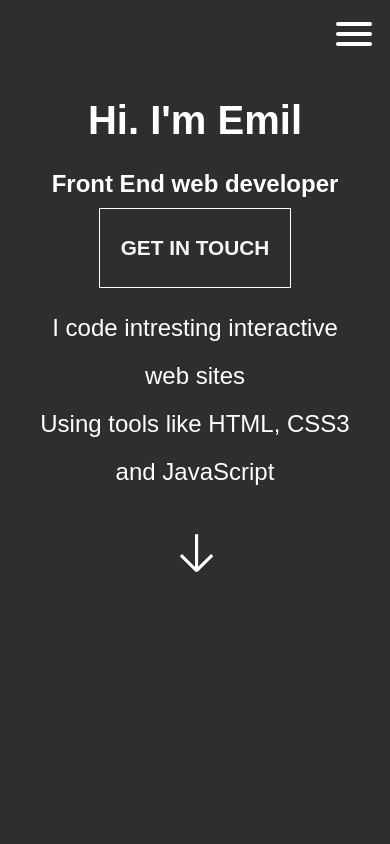
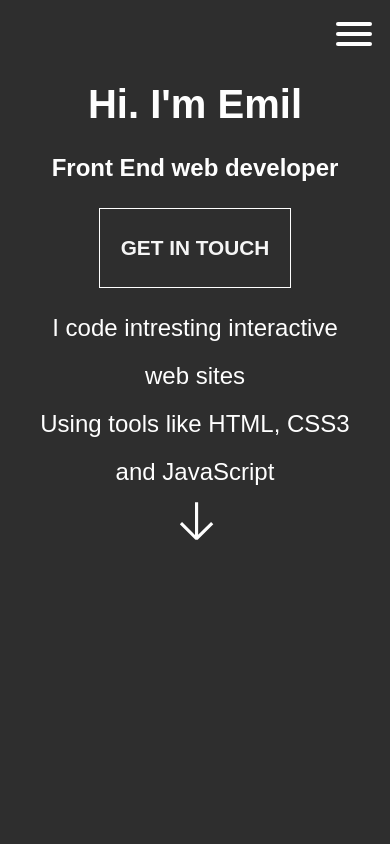
Before and after one commit to lipskij/website, a Next.js app: page / in a window 390 px wide. Shown: the top 844 px of the page. Built offline with nearby package versions, Linux system fonts and the light colour scheme.

Commit message:
feat: center project text in mobile

```diff
--- a/styles/Home.module.css
+++ b/styles/Home.module.css
@@ -79,12 +79,12 @@
 }
 
 .secondTxt svg {
-  transition-duration: 0.5s;
+  transition-duration: 0.3s;
 }
 
 .secondTxt svg:hover {
   transform: scale(1.3);
-  transition-duration: 0.5s;
+  transition-duration: 0.3s;
 }
 
 .icons {
@@ -189,7 +189,7 @@
 }
 
 .projectGallery a {
-  color:#167ab4;
+  color: #167ab4;
 }
 
 .more {
@@ -219,7 +219,7 @@
   color: white;
   background: black;
   box-shadow: 3px 3px 10px 2px rgb(160, 160, 160);
-  transform:  scale(1.1);
+  transform: scale(1.1);
 }
 
 .footer {
@@ -271,7 +271,6 @@
     opacity: 1;
   }
 }
-
 
 @media (min-width: 768px) and (max-width: 1024px) {
   /*
@@ -333,7 +332,6 @@
   }
 }
 
-
 @media (min-width: 768px) and (max-width: 1024px) and (orientation: landscape) {
   /*
     ##Device = Tablets, Ipads (landscape)
@@ -342,7 +340,6 @@
 
   /* all in all good */
 }
-
 
 @media (min-width: 481px) and (max-width: 767px) {
   /*
@@ -366,7 +363,7 @@
   .bannerSection button a {
     font-size: 1.2rem;
   }
-  .bannerSection h1{
+  .bannerSection h1 {
     font-size: 1.8rem;
   }
   .bannerSection h2 {
@@ -398,7 +395,7 @@
     height: 100%;
     text-align: center;
   }
-  .aboutSection div{
+  .aboutSection div {
     width: 90vw;
     height: 50vh;
   }
@@ -440,13 +437,17 @@
   .bannerSection {
     display: flex;
     flex-direction: column;
-    padding: 1rem;
+    padding: 0;
     align-items: center;
     width: 100vw;
     height: 70vh;
   }
   .bannerSection svg {
     margin: 2rem 0 0 0;
+  }
+
+  .bannerSection h2 {
+    padding-bottom: 1rem;
   }
   .main h1 {
     font-size: 2.5rem;
@@ -458,7 +459,7 @@
     height: 100%;
     text-align: center;
   }
-  .aboutSection div{
+  .aboutSection div {
     width: 90vw;
     height: 50vh;
   }
@@ -475,10 +476,22 @@
     flex-direction: column;
     width: 100%;
   }
+
+  .projectSection {
+    width: 90vw;
+    margin: 0 auto;
+  }
+
+  .projectSection p {
+    padding: 0;
+    text-align: center;
+  }
+
   .projectGallery img {
     width: 95vw;
     height: 100%;
   }
+
   .secondTxt {
     display: flex;
     flex-direction: column;
@@ -486,6 +499,10 @@
     align-items: center;
     text-align: center;
     padding-top: 1rem;
+  }
+
+  .secondTxt svg {
+    margin: 0;
   }
 
   .secondTxt p {
```
